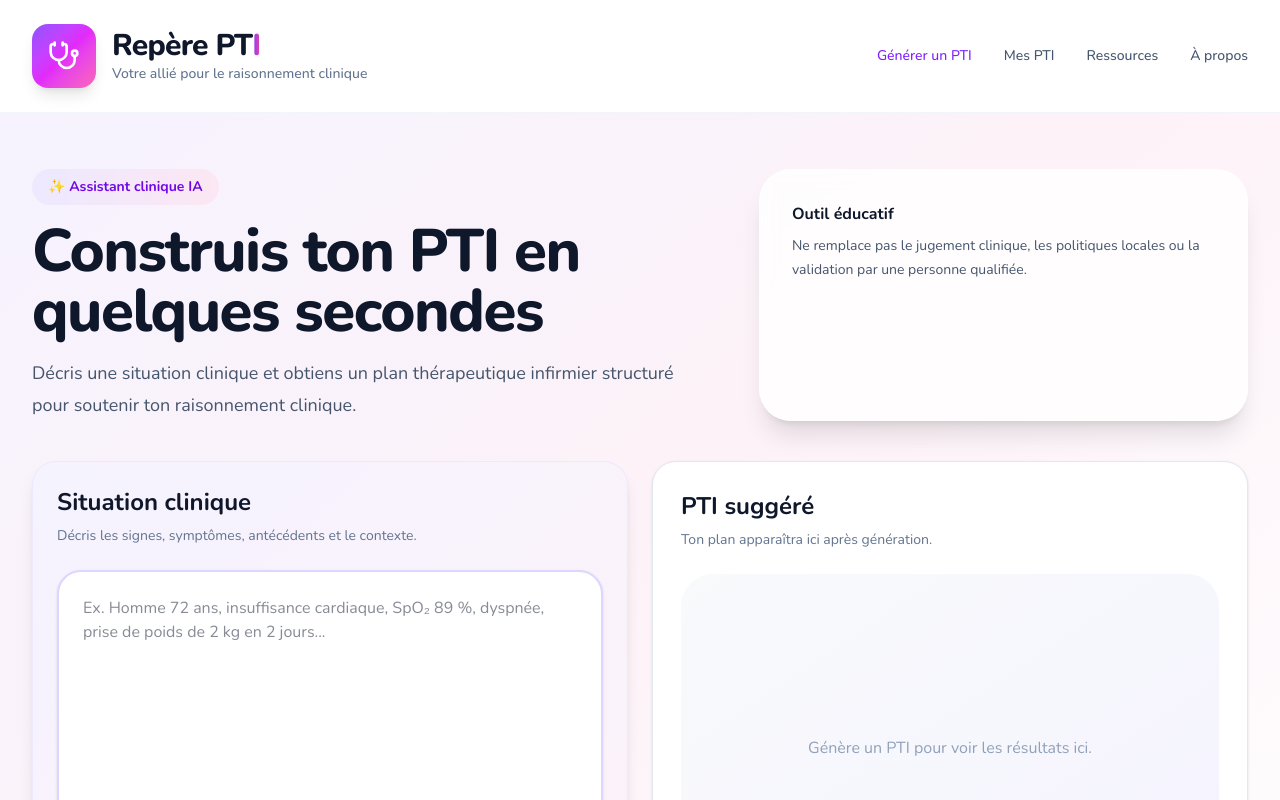
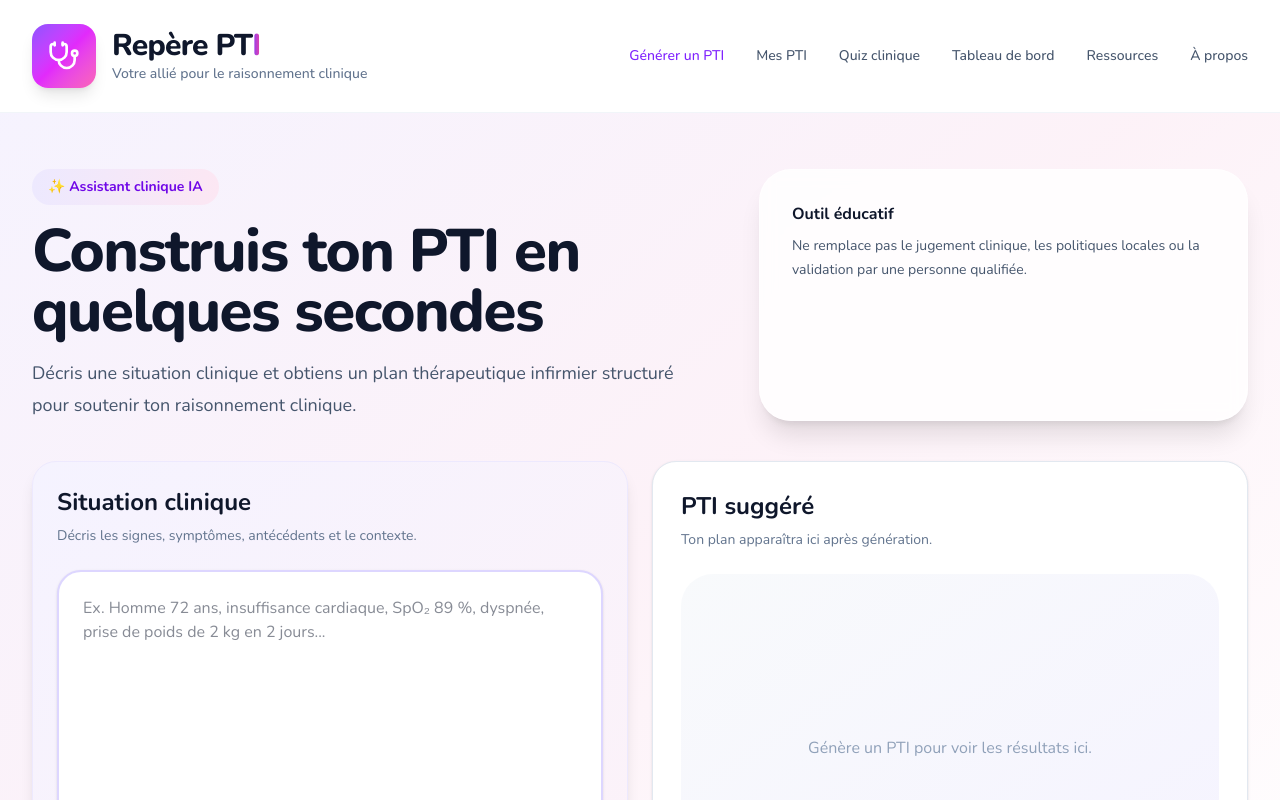
Before and after one commit to RoxanneChamb/repere-pti, a Next.js app: page /generer in a window 1280 px wide. Shown: the top 800 px of the page. Built offline with nearby package versions, Linux system fonts and the light colour scheme; no server answers.

Commit message:
Ajout quiz et dashboard au menu

```diff
--- a/app/generer/page.tsx
+++ b/app/generer/page.tsx
@@ -43,6 +43,12 @@ export default function GenererPage() {
       }
 
       setResultat(data.resultat);
+
+// Analytics
+if (typeof window !== "undefined") {
+  // @ts-ignore
+  window.gtag?.("event", "pti_generated");
+}
 
       if (userId) {
         const { error } = await supabase.from("ptis").insert({
@@ -109,6 +115,8 @@ if (!profile) {
     Générer un PTI
   </a>
   <a href="/mes-pti">Mes PTI</a>
+  <a href="/quiz">Quiz clinique</a>
+  <a href="/dashboard">Tableau de bord</a>
   <a href="/ressources">Ressources</a>
   <a href="/a-propos">À propos</a>
 </nav>
```
Lines whose indentation alone changed are shown as unchanged.
